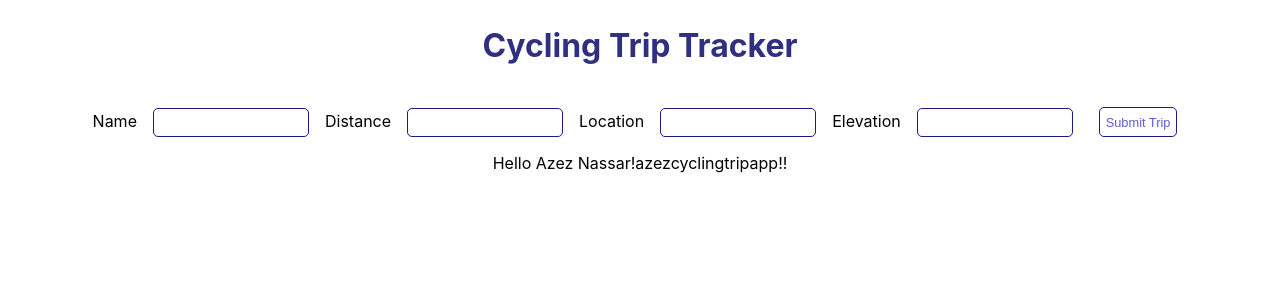
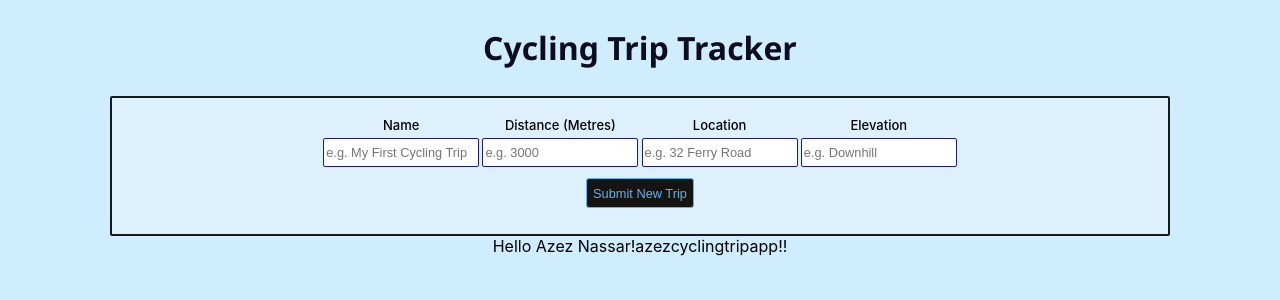
Before and after one commit to azeznassar/Cycling-Trips, a React (Vite) app: page / in a window 1280 px wide. Shown: the top 300 px of the page. Built offline with nearby package versions, Linux system fonts and the light colour scheme.

Commit message:
restructure react and add css for input form

```diff
--- a/src/App.js
+++ b/src/App.js
@@ -1,16 +1,26 @@
 import React from 'react';
 import {CyclingTripTracker,localStorageKey} from './main'
 import Header from './components/Header/Header';
+import SubmitForm from './components/SubmitForm/SubmitForm';
 
 
 export default class App extends React.Component {
+
+
+    //let theCyclingTripTracker = new CyclingTripTracker()
+    constructor(props) {
+        super(props);
+        this.state = {
+            trackerInstance: new CyclingTripTracker()
+        }
+    }
 
     render(){
         return (
             <div>
 
             <Header />
-
+            <SubmitForm app={this.state.trackerInstance}/>
 
 
             Hello {this.props.name}!
--- a/src/components/Header/Header.css
+++ b/src/components/Header/Header.css
@@ -5,6 +5,7 @@
 
 .headerTitle {
     text-decoration: none;
-    color: #302f80;
+    color: #0e0d1f;
     font-size: 2rem;
+    font-family: 'Segoe UI', Tahoma, Geneva, Verdana, sans-serif;
 }
--- a/src/components/Header/Header.js
+++ b/src/components/Header/Header.js
@@ -1,6 +1,5 @@
 import React from 'react';
 import './Header.css';
-import SubmitForm from '../SubmitForm/SubmitForm';
 
 const Header = () => {
     return (
@@ -9,7 +8,6 @@ const Header = () => {
                 <h1 className="headerTitle">Cycling Trip Tracker</h1>
             </div>
 
-            <SubmitForm />
         </div>
     );
 };
--- a/src/components/SubmitForm/SubmitForm.css
+++ b/src/components/SubmitForm/SubmitForm.css
@@ -1,7 +1,7 @@
 .submitBox {
-    margin: 1rem;
+    margin: .1rem;
     font-size: .8rem;
-    border-radius: 5px;
+    border-radius: 2px;
     border: .5px solid #1c1a83;
     color: #252525;
     width: 150px;
@@ -13,17 +13,65 @@
 }
 
 .submitButton {
-    color: #605ece;
+    color: #60b4ec;
     cursor: pointer;
     font-size: .8em;
-    background: #fff;
-    border: .5px solid #1c1a83;
-    border-radius: 5px;
+    font-weight: 200;
+    background: rgb(22, 19, 19);
+    border: .5px solid #60b4ec;
+    border-radius: 3px;
     height: 30px;
     margin: 10px;
 }
 
 .submitButton:hover {
-    border: 1.5px solid #000000;
-    color: #000000;
+    background: rgb(71, 72, 83);
+    color: #3894d1;
 }
+
+.inputForm {
+    display: flex;
+    flex-direction: row;
+    justify-content: center;
+}
+
+.inputSection {
+    display: flex;
+    flex-direction: column;
+}
+
+.inputSection label {
+    font-size: 13px;
+    font-weight: 500;
+    margin: .2rem;
+}
+
+.submitSection {
+    border: 2px solid #18181d;
+    border-radius: 2px;
+    padding: 1rem;
+    width: 50%;
+    margin: 0 auto;
+    background-color: rgb(221, 241, 253);
+}
+
+@media only screen and (max-width: 1400px) {
+    .submitSection {
+
+        width: 80%;
+    }
+  }
+
+
+  @media only screen and (max-width: 800px) {
+
+    .inputForm {
+        flex-direction: column;
+        text-align: center;
+    }
+
+    .inputSection {
+        margin: 0 auto;
+    }
+
+  }
--- a/src/components/SubmitForm/SubmitForm.js
+++ b/src/components/SubmitForm/SubmitForm.js
@@ -2,7 +2,7 @@ import React from 'react';
 import './SubmitForm.css';
 import { CyclingTripTracker } from '../../main'
 
-let theCyclingTripTracker = new CyclingTripTracker()
+//let theCyclingTripTracker = new CyclingTripTracker()
 
 class InputForm extends React.Component {
     constructor(props) {
@@ -24,27 +24,30 @@ class InputForm extends React.Component {
     }
 
     handleNameChange(e) {
-        this.setState({nameInput: e.target.value});
+        this.setState({ nameInput: e.target.value });
     }
 
     handleDistanceChange(e) {
-        this.setState({distanceInput: e.target.value});
+        this.setState({ distanceInput: e.target.value });
     }
 
     handleLocationChange(e) {
-        this.setState({locationInput: e.target.value});
+        this.setState({ locationInput: e.target.value });
     }
 
     handleElevationChange(e) {
-        this.setState({elevationInput: e.target.value});
+        this.setState({ elevationInput: e.target.value });
     }
 
 
     handleSubmit(e) {
         e.preventDefault();
-        theCyclingTripTracker.addTrip(this.state.nameInput, parseInt(this.state.distanceInput, 10), this.state.locationInput, this.state.elevationInput)
+        //theCyclingTripTracker.addTrip(this.state.nameInput, parseInt(this.state.distanceInput, 10), this.state.locationInput, this.state.elevationInput)
+        this.props.app.addTrip(this.state.nameInput, parseInt(this.state.distanceInput, 10), this.state.locationInput, this.state.elevationInput)
 
-        let trips = theCyclingTripTracker.allMyTrips
+        //debugging
+        //let trips = theCyclingTripTracker.allMyTrips
+        let trips = this.props.app.allMyTrips
         console.log(trips[0])
         console.log(trips[1])
 
@@ -61,19 +64,31 @@ class InputForm extends React.Component {
     render() {
 
         return (
-            <div>
+            <div className="submitSection">
 
                 <form className="inputForm">
-                    <label htmlFor="name">Name</label>
-                    <input className="submitBox" id="name" type="text" value={this.state.nameInput} onChange={this.handleNameChange} />
-                    <label htmlFor="distance">Distance</label>
-                    <input className="submitBox" id="distance" type="text" value={this.state.distanceInput} onChange={this.handleDistanceChange} />
-                    <label htmlFor="location">Location</label>
-                    <input className="submitBox" id="location" type="text" value={this.state.locationInput} onChange={this.handleLocationChange} />
-                    <label htmlFor="elevation">Elevation</label>
-                    <input className="submitBox" id="elevation" type="text" value={this.state.elevationInput} onChange={this.handleElevationChange} />
-                    <input type="submit" className="submitButton" onClick={this.handleSubmit} value="Submit Trip" />
+
+                    <div className="inputSection">
+                        <label htmlFor="name">Name</label>
+                        <input className="submitBox" id="name" type="text" placeholder="e.g. My First Cycling Trip" value={this.state.nameInput} onChange={this.handleNameChange} />
+                    </div>
+
+                    <div className="inputSection">
+                        <label htmlFor="distance">Distance (Metres)</label>
+                        <input className="submitBox" id="distance" type="text" placeholder="e.g. 3000" value={this.state.distanceInput} onChange={this.handleDistanceChange} />
+                    </div>
+
+                    <div className="inputSection">
+                        <label htmlFor="location">Location</label>
+                        <input className="submitBox" id="location" type="text" placeholder="e.g. 32 Ferry Road" value={this.state.locationInput} onChange={this.handleLocationChange} />
+                    </div>
+
+                    <div className="inputSection">
+                        <label htmlFor="elevation">Elevation</label>
+                        <input className="submitBox" id="elevation" type="text" placeholder="e.g. Downhill" value={this.state.elevationInput} onChange={this.handleElevationChange} />
+                    </div>
                 </form>
+                <input type="submit" className="submitButton" onClick={this.handleSubmit} value="Submit New Trip" />
 
                 {this.state.nameInput}
                 {this.state.distanceInput}
@@ -85,4 +100,6 @@ class InputForm extends React.Component {
     }
 }
 
+
+
 export default InputForm;
--- a/src/index.css
+++ b/src/index.css
@@ -1,5 +1,6 @@
 body {
     margin: 0;
     text-align: center;
+    background-color: rgb(208, 237, 255);
     font-family: -apple-system,BlinkMacSystemFont,"Segoe UI",Helvetica,Arial,sans-serif,"Apple Color Emoji","Segoe UI Emoji","Segoe UI Symbol";
 }
--- a/src/index.html
+++ b/src/index.html
@@ -3,7 +3,7 @@
 <head>
     <meta charset="UTF-8">
     <meta name="viewport" content="width=device-width, initial-scale=1.0">
-    <title>Cycling App</title>
+    <title>Cycling Trip App</title>
 </head>
 <body>
     <div id="root"></div>
```
